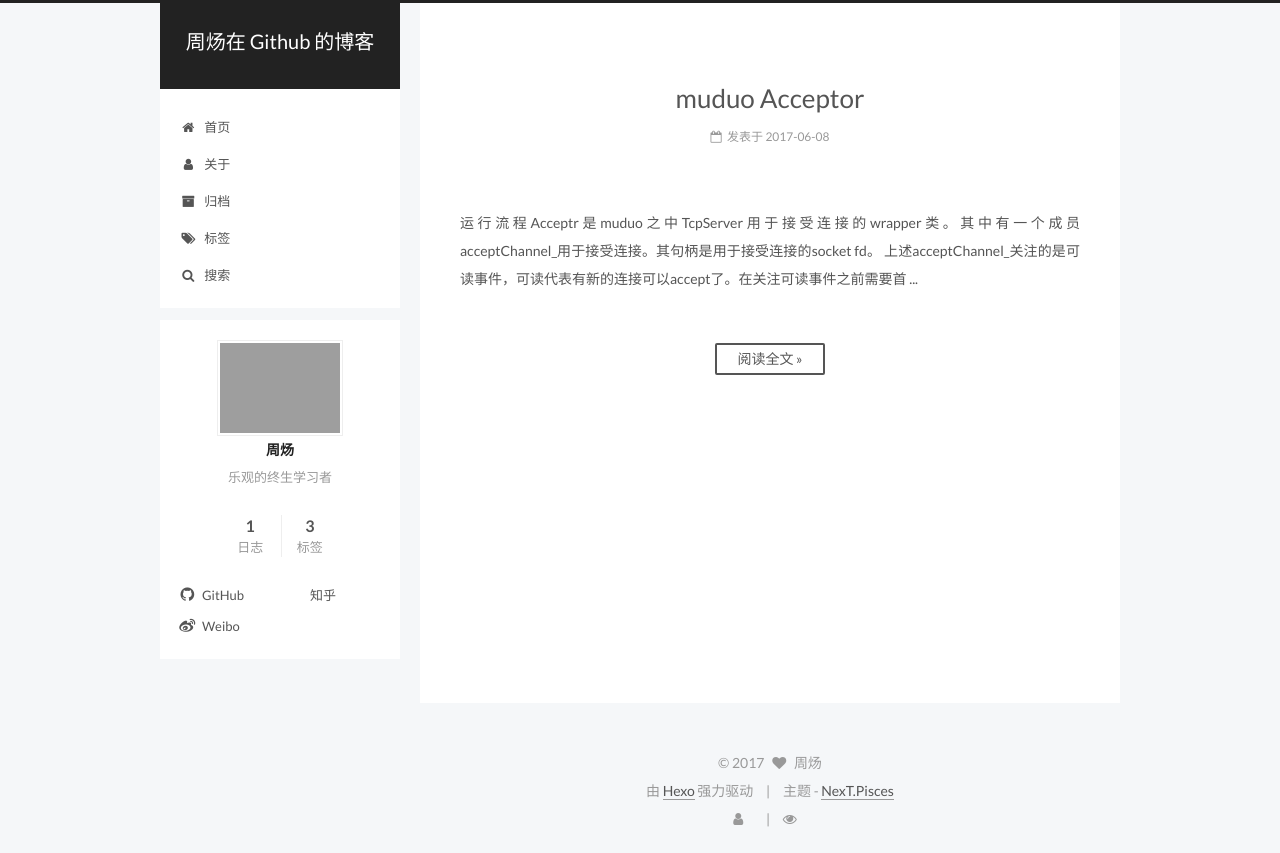
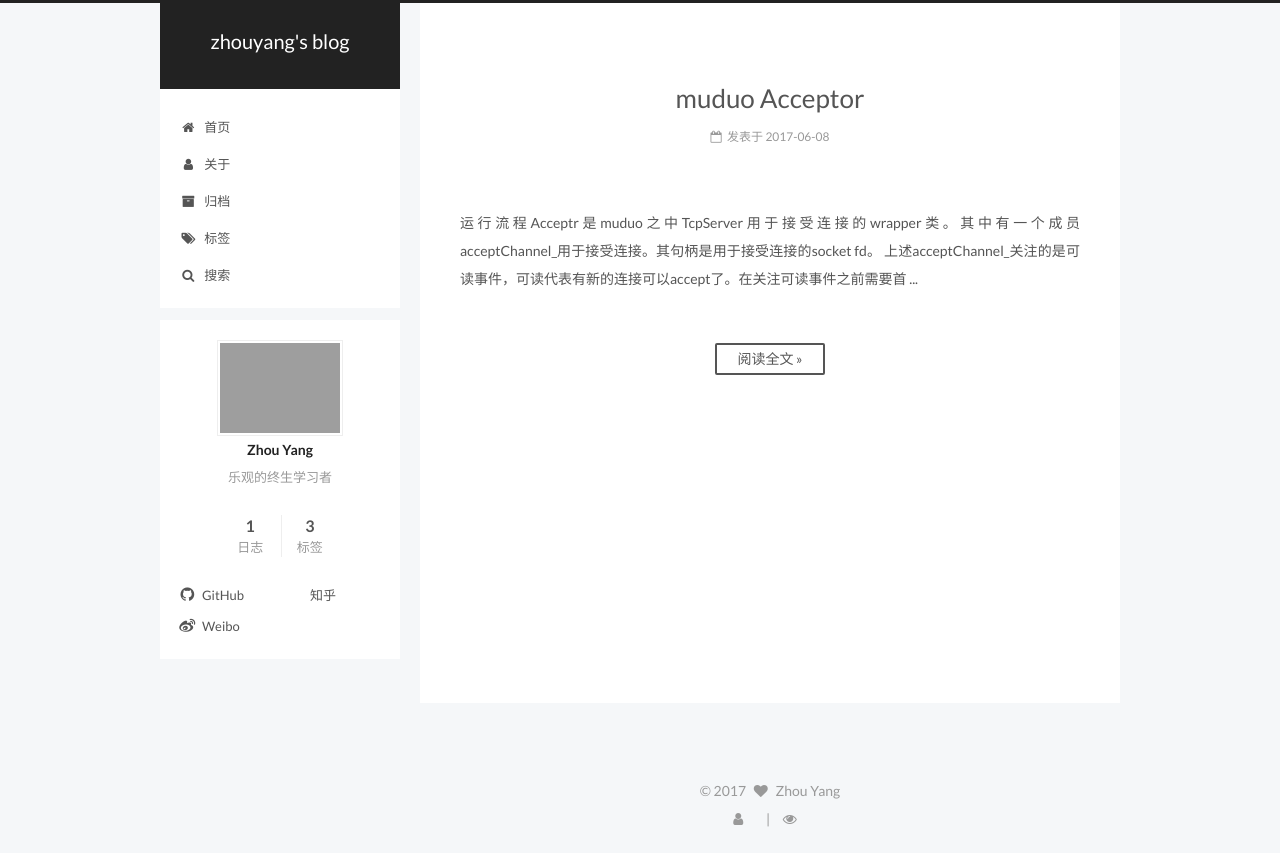
Before and after one commit to zhoudayang/zhoudayang.github.io, a plain HTML site: page index.html in a window 1280 px wide. Drawn offline with Linux system fonts and the light colour scheme; some packages are replaced by stand-ins of ours; grey boxes are pictures that could not be loaded; a script that the page names is missing; some icons are missing.

Commit message:
Site updated: 2017-06-08 12:14:08

```diff
--- a/css/main.css
+++ b/css/main.css
@@ -1679,7 +1679,7 @@ pre .javascript .function {
   width: 4px;
   height: 4px;
   border-radius: 50%;
-  background: #54980b;
+  background: #7eff67;
 }
 .links-of-blogroll {
   font-size: 13px;
--- a/index.html
+++ b/index.html
@@ -93,12 +93,12 @@
 
 <meta name="description" content="乐观的终生学习者">
 <meta property="og:type" content="website">
-<meta property="og:title" content="周炀在 Github 的博客">
+<meta property="og:title" content="zhouyang&#39;s blog">
 <meta property="og:url" content="http://zhoudayang.github.io/index.html">
-<meta property="og:site_name" content="周炀在 Github 的博客">
+<meta property="og:site_name" content="zhouyang&#39;s blog">
 <meta property="og:description" content="乐观的终生学习者">
 <meta name="twitter:card" content="summary">
-<meta name="twitter:title" content="周炀在 Github 的博客">
+<meta name="twitter:title" content="zhouyang&#39;s blog">
 <meta name="twitter:description" content="乐观的终生学习者">
 
 
@@ -133,7 +133,7 @@
 
 
 
-  <title>周炀在 Github 的博客</title>
+  <title>zhouyang's blog</title>
 </head>
 
 <body itemscope itemtype="http://schema.org/WebPage" lang="zh-Hans">
@@ -172,7 +172,7 @@
     <div class="custom-logo-site-title">
       <a href="/"  class="brand" rel="start">
         <span class="logo-line-before"><i></i></span>
-        <span class="site-title">周炀在 Github 的博客</span>
+        <span class="site-title">zhouyang's blog</span>
         <span class="logo-line-after"><i></i></span>
       </a>
     </div>
@@ -306,13 +306,13 @@
     <link itemprop="mainEntityOfPage" href="http://zhoudayang.github.io/2017/06/08/muduo-Acceptor/">
 
     <span hidden itemprop="author" itemscope itemtype="http://schema.org/Person">
-      <meta itemprop="name" content="周炀">
+      <meta itemprop="name" content="Zhou Yang">
       <meta itemprop="description" content="">
       <meta itemprop="image" content="http://or5t01ef4.bkt.clouddn.com/12538446.jpeg">
     </span>
 
     <span hidden itemprop="publisher" itemscope itemtype="http://schema.org/Organization">
-      <meta itemprop="name" content="周炀在 Github 的博客">
+      <meta itemprop="name" content="zhouyang's blog">
     </span>
 
 
@@ -447,8 +447,8 @@
         <div class="site-author motion-element" itemprop="author" itemscope itemtype="http://schema.org/Person">
           <img class="site-author-image" itemprop="image"
                src="http://or5t01ef4.bkt.clouddn.com/12538446.jpeg"
-               alt="周炀" />
-          <p class="site-author-name" itemprop="name">周炀</p>
+               alt="Zhou Yang" />
+          <p class="site-author-name" itemprop="name">Zhou Yang</p>
 
               <p class="site-description motion-element" itemprop="description">乐观的终生学习者</p>
 
@@ -546,19 +546,7 @@
   <span class="with-love">
     <i class="fa fa-heart"></i>
   </span>
-  <span class="author" itemprop="copyrightHolder">周炀</span>
-</div>
-
-
-<div class="powered-by">
-  由 <a class="theme-link" href="https://hexo.io">Hexo</a> 强力驱动
-</div>
-
-<div class="theme-info">
-  主题 -
-  <a class="theme-link" href="https://github.com/iissnan/hexo-theme-next">
-    NexT.Pisces
-  </a>
+  <span class="author" itemprop="copyrightHolder">Zhou Yang</span>
 </div>
 
 
```
Also changed, not shown: 2017/06/08/muduo-Acceptor/index.html (+8 -20 lines), about/index.html (+6 -18 lines), archives/2017/06/index.html (+8 -20 lines), archives/2017/index.html (+8 -20 lines), archives/index.html (+8 -20 lines), tags/C/index.html (+8 -20 lines), tags/Linux/index.html (+8 -20 lines), tags/index.html (+6 -18 lines), tags/muduo/index.html (+8 -20 lines).
